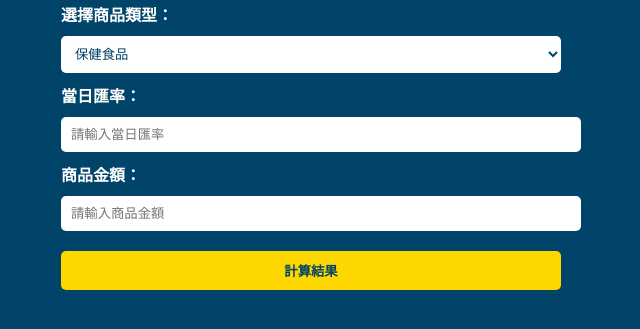
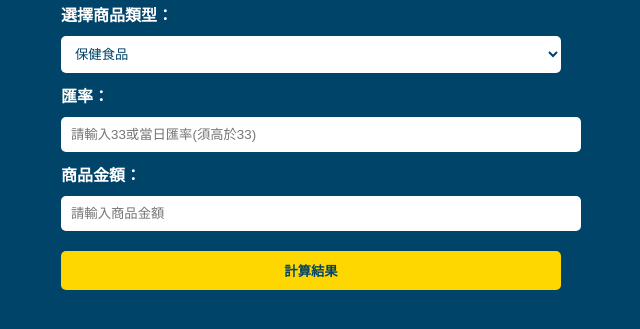
Before and after one commit to CoopeannCh/Webiss, a plain HTML site: page index.html in a window 1280 px wide. Shown: the part 107-436 px from the top of the page, without its empty margins (329-969 px from the left). Drawn offline with Linux system fonts and the light colour scheme.

Commit message:
Update index.html

```diff
--- a/index.html
+++ b/index.html
@@ -60,8 +60,8 @@
     </select>
 
     <!-- 當日匯率 -->
-    <label for="exchangeRate">當日匯率：</label>
-    <input type="number" id="exchangeRate" placeholder="請輸入當日匯率">
+    <label for="exchangeRate">匯率：</label>
+    <input type="number" id="exchangeRate" placeholder="請輸入33或當日匯率(須高於33)">
 
     <!-- 商品金額 -->
     <label for="productAmount">商品金額：</label>
```
